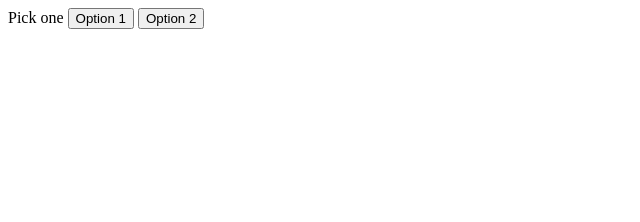
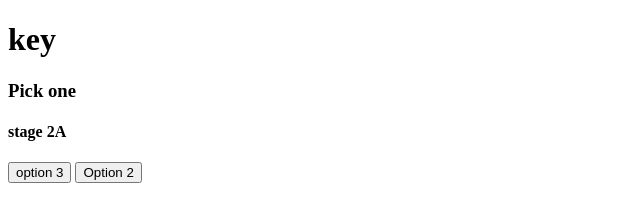
Before and after one commit to acharbonnet/plantDiagnistics, a plain HTML site: page index.html in a window 1280 px wide. Both pictures are taken after a click on the button "Option 1". Shown: the whole page, without its empty margins (0-640 px from the left). Drawn offline with Linux system fonts and the light colour scheme.

Commit message:
munged it pretty bad, but wireframing is hard.

```diff
--- a/index.html
+++ b/index.html
@@ -8,10 +8,29 @@
 
     </head>
     <body>
-        Pick one
-        <button id="option1">Option 1</button>
-        <button id="option2">Option 2</button>
-        <p id=""></p>
+        <h1>key</h1>
+        <h3>Pick one</h3>
+
+        <section id="question-set">
+            <div id="stage">
+                <h4 id="stage-name">Stage 1</h4>
+                <button id="option1">Option 1</button>
+                <button id="option2">Option 2</button>
+                <p></p>
+            </div>
+        </section>
+
+        <!-- <div id="stage2a">
+            <h4>Stage 2a</h4>
+            <button id="st2opt1">Option 1</button>
+            <button id="st2opt2">Option 1</button>
+        </div> -->
+
+        <!-- <div id="stage2b">
+            <h4>Stage 2b</h4>
+        </div> -->
+
+        <p id="result"></p>
 
         <script src="./script.js"></script>
     </body>
--- a/main.css
+++ b/main.css
@@ -0,0 +1,3 @@
+/* #stage2a {
+    display: none;
+} */
--- a/script.js
+++ b/script.js
@@ -1,12 +1,12 @@
 const option1 = document.getElementById('option1')
 const option2 = document.getElementById('option2')
 const result = document.getElementById('result');
+const questionContainer = document.getElementById('question-set');
+const stage = document.getElementById('stage-name');
 
 // function displayResult()
 
 // option1.addEventListener('click', result)
-const step2info1 = "It's text."
-const step2info2 = "More text gracious"
 
 // function nextStep(text) {
 //     const elem = document.getElementById('result');
@@ -16,9 +16,11 @@ const step2info2 = "More text gracious"
 // option1.addEventListener('click', nextStep(step2info));
 
 option1.onclick = function() {
-    result.textContent = step2info1;
+    stage.textContent = 'stage 2A';
+    option1.textContent = 'option 3';
+    // document.getElementById("stage2a").style.display="block";
 }
 
 option2.onclick = function() {
-    result.textContent = step2info2;
+    result.textContent = "We have text ladies and gentlemen";
 }
```
